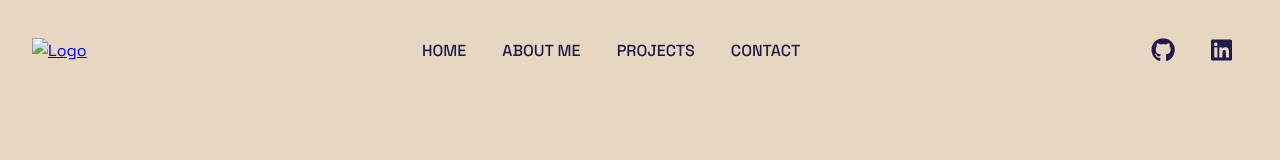
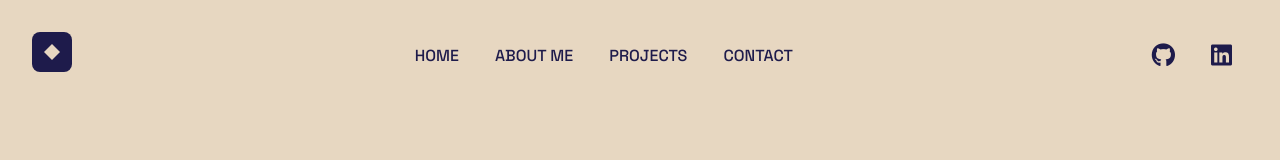
Before and after one commit to marinplaja/portofolio_website, a plain HTML site: page index.html in a window 1280 px wide. Shown: the top 160 px of the page. Drawn offline with Linux system fonts and the light colour scheme.

Commit message:
Update index.html
Signed-off-by: Marin Miko Plastić <marin.plastic@gmail.com>

```diff
--- a/index.html
+++ b/index.html
@@ -15,7 +15,7 @@
     <header>
         <nav>
             <div class="logo">
-                <a href="#"><img src="assets/logo.svg" alt="Logo"></a>
+                <a href="#"><img src="images/logo.svg" alt="Logo"></a>
             </div>
             <div class="nav-links">
                 <a href="#home">HOME</a>
```
